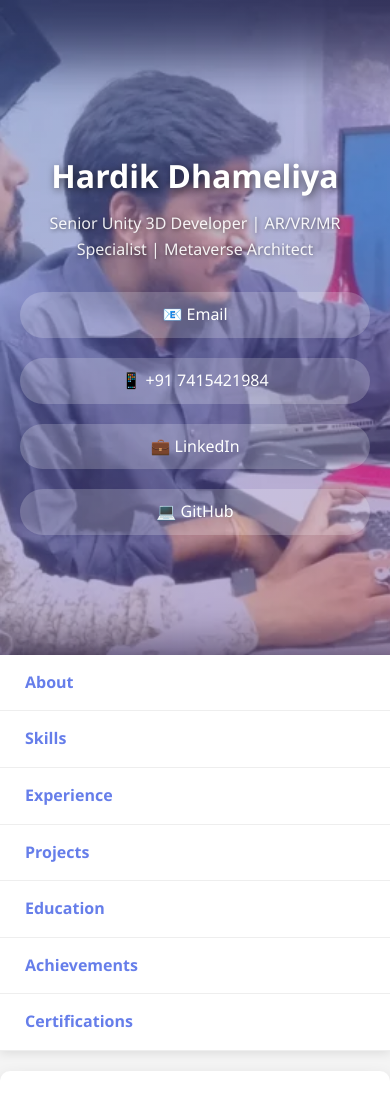
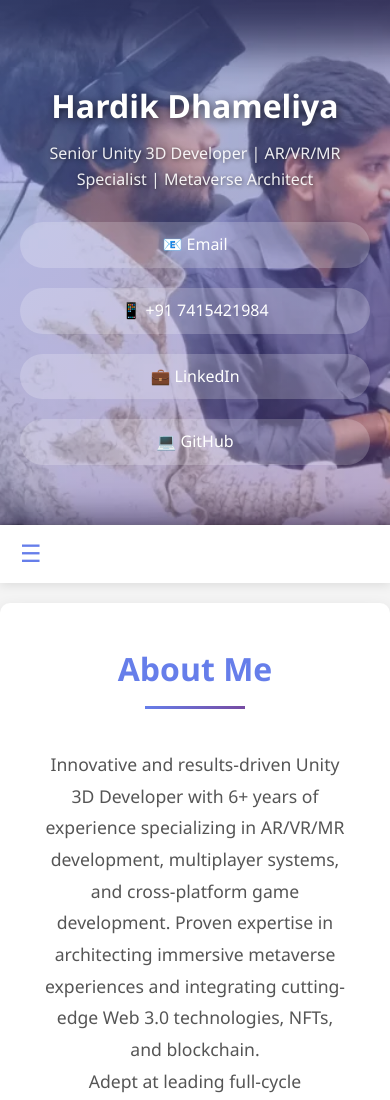
Before and after one commit to Hardik251925/Hardik251925.github.io, a plain HTML site: page index.html in a window 390 px wide. Shown: the top 1100 px of the page. Drawn offline with Linux system fonts and the light colour scheme.

Commit message:
Update index.html

```diff
--- a/index.html
+++ b/index.html
@@ -25,13 +25,15 @@
         }
 
         header {
-            background: linear-gradient(135deg, rgba(102, 126, 234, 0.4) 0%, rgba(118, 75, 162, 0.4) 100%), url('hero-image.png') center/cover no-repeat fixed;
+            background: linear-gradient(135deg, rgba(102, 126, 234, 0.4) 0%, rgba(118, 75, 162, 0.4) 100%), url('hero-image.png') center left/cover no-repeat;
             color: white;
             padding: 150px 0 120px;
             text-align: center;
             min-height: 500px;
             display: flex;
             align-items: center;
+            background-attachment: scroll;
+            background-position: 30% center;
         }
 
         header .container {
@@ -87,6 +89,16 @@
             position: sticky;
             top: 0;
             z-index: 100;
+        }
+
+        .burger-menu {
+            display: none;
+            background: none;
+            border: none;
+            font-size: 1.5rem;
+            cursor: pointer;
+            padding: 15px 20px;
+            color: #667eea;
         }
 
         nav ul {
@@ -410,6 +422,12 @@
         }
 
         @media (max-width: 768px) {
+            header {
+                background-position: 25% center;
+                padding: 100px 0 80px;
+                min-height: 400px;
+            }
+
             header h1 {
                 font-size: 2.5rem;
             }
@@ -422,12 +440,27 @@
                 font-size: 2rem;
             }
 
+            .burger-menu {
+                display: block;
+            }
+
             nav ul {
                 flex-direction: column;
+                display: none;
+                width: 100%;
+            }
+
+            nav ul.active {
+                display: flex;
+            }
+
+            nav ul li {
+                width: 100%;
             }
 
             nav ul li a {
                 border-bottom: 1px solid #eee;
+                width: 100%;
             }
 
             .skills-grid,
@@ -444,6 +477,12 @@
         }
 
         @media (max-width: 480px) {
+            header {
+                background-position: 20% center;
+                padding: 80px 0 60px;
+                min-height: 350px;
+            }
+
             header h1 {
                 font-size: 2rem;
             }
@@ -473,14 +512,15 @@
     </header>
 
     <nav>
-        <ul>
-            <li><a href="#about">About</a></li>
-            <li><a href="#skills">Skills</a></li>
-            <li><a href="#experience">Experience</a></li>
-            <li><a href="#projects">Projects</a></li>
-            <li><a href="#education">Education</a></li>
-            <li><a href="#achievements">Achievements</a></li>
-            <li><a href="#certifications">Certifications</a></li>
+        <button class="burger-menu" onclick="toggleMenu()">☰</button>
+        <ul id="nav-menu">
+            <li><a href="#about" onclick="closeMenu()">About</a></li>
+            <li><a href="#skills" onclick="closeMenu()">Skills</a></li>
+            <li><a href="#experience" onclick="closeMenu()">Experience</a></li>
+            <li><a href="#projects" onclick="closeMenu()">Projects</a></li>
+            <li><a href="#education" onclick="closeMenu()">Education</a></li>
+            <li><a href="#achievements" onclick="closeMenu()">Achievements</a></li>
+            <li><a href="#certifications" onclick="closeMenu()">Certifications</a></li>
         </ul>
     </nav>
 
@@ -745,4 +785,22 @@
                 <a href="/cdn-cgi/l/email-protection#c6aea7b4a2afade8a2aea7aba3aaafbfa7f286a1aba7afaae8a5a9ab">Email</a>
             </div>
             <p>📍 Indore, Madhya Pradesh, India</p>
-            <p
+            <p>© 2024 Hardik Dhameliya. All rights reserved.</p>
+        </div>
+    </footer>
+
+    <script>
+        function toggleMenu() {
+            const navMenu = document.getElementById('nav-menu');
+            navMenu.classList.toggle('active');
+        }
+
+        function closeMenu() {
+            const navMenu = document.getElementById('nav-menu');
+            if (window.innerWidth <= 768) {
+                navMenu.classList.remove('active');
+            }
+        }
+    </script>
+</body>
+</html>
```
